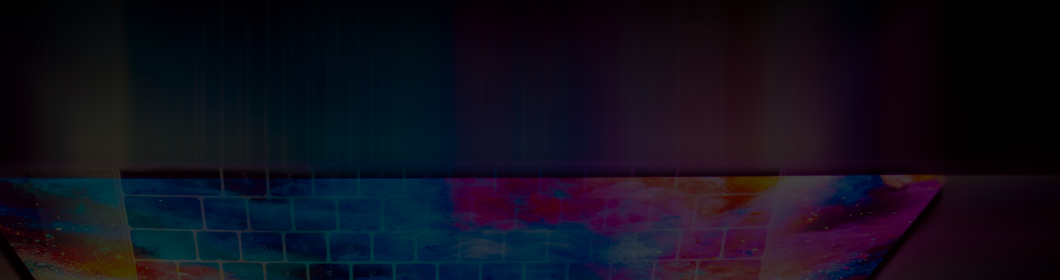
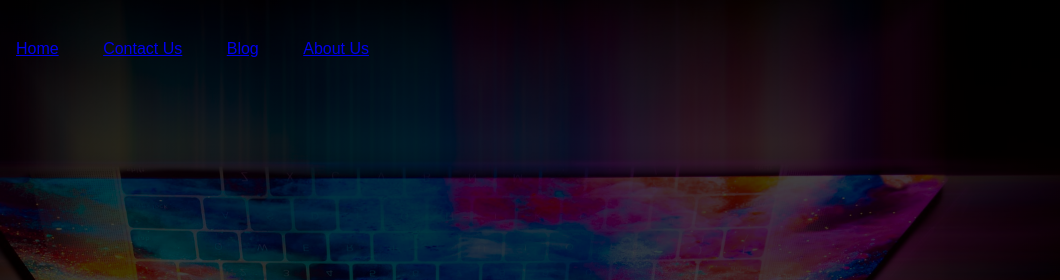
Before and after one commit to fun2code-time/clovertech-web, a plain HTML site: page index.html in a window 1280 px wide. Shown: the top 280 px of the page, 220-1280 px from the left. Drawn offline with Linux system fonts and the light colour scheme.

Commit message:
Update index.html

```diff
--- a/index.html
+++ b/index.html
@@ -8,10 +8,10 @@
         <div class="navbar">
           <img src="Logo.png" alt="Clovertech Logo" class="logo">
           <ul>
-            <li><a href="#>Home</a>"</li>
-            <li><a href="#>Contact Us</a>"</li>
-            <li><a href="#>Blog</a>"</li>
-            <li><a href="#>About Us</a>"</li>
+            <li><a href="#">Home</a></li>
+            <li><a href="#">Contact Us</a></li>
+            <li><a href="#">Blog</a></li>
+            <li><a href="#">About Us</a></li>
           </ul>
         </div>
       </div>
```
